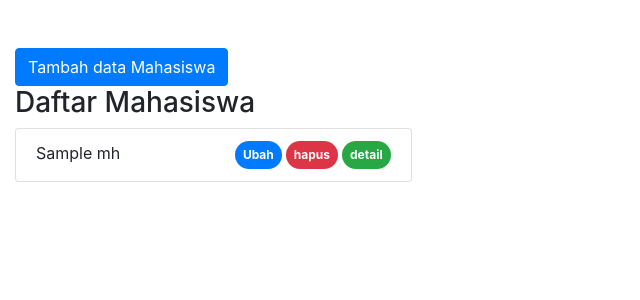
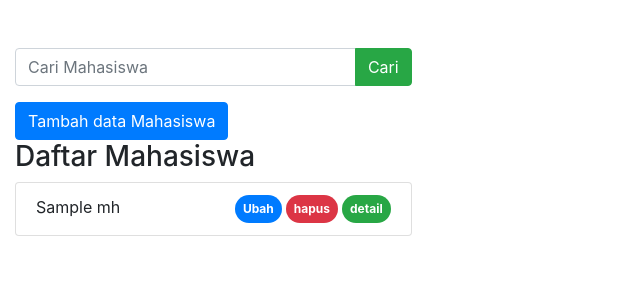
Before and after one commit to raflyyunandi/tugas-3-mvcphp, a PHP site: the page made by app/views/mahasiswa/index.php in a window 1280 px wide. Shown: the part 56-356 px from the top of the page, without its empty margins (0-640 px from the left). Run offline with PHP 8.4, Linux system fonts and the light colour scheme; the template is opened without the code that fills it: most values are stand-ins (such as "Sample title", 1, 10 or a date in 2020); some libraries are stand-ins or nearby versions.

Commit message:
Menambahkan fitur Searching

```diff
--- a/app/views/mahasiswa/index.php
+++ b/app/views/mahasiswa/index.php
@@ -1,11 +1,25 @@
 <div class="Container mt-5">
 
-	<div class="eow">
+	<div class="row">
 		<div class="col-lg-6">
 			<?php Flasher::flash(); ?>
 		</div>
 	</div>
 
+<div class="row">
+	<div class="col-lg-12">
+        <div class="col-lg-4">
+            <form action="<?= BASEURL; ?>/mahasiswa/cari" method="post">
+                <div class="input-group mb-3">
+                    <input type="text" class="form-control" placeholder="Cari Mahasiswa" name="keyword" id="keyword" autocomplete="off">
+                    <div class="input-group-append">
+                        <button class="btn btn-success" type="submit" id="tombolCari">Cari</button>
+                    </div>
+                </div>
+            </form>
+        </div>
+    </div>
+</div>
 
 		<div class="col-4 " >
 			<button type="button" class="btn btn-primary tombolTambahData" data-toggle="modal" data-target="#formModal">Tambah data Mahasiswa </button>
```
Also changed, not shown: app/controllers/Mahasiswa.php (+8 -0 lines), app/models/Mahasiswa_model.php (+8 -0 lines).
